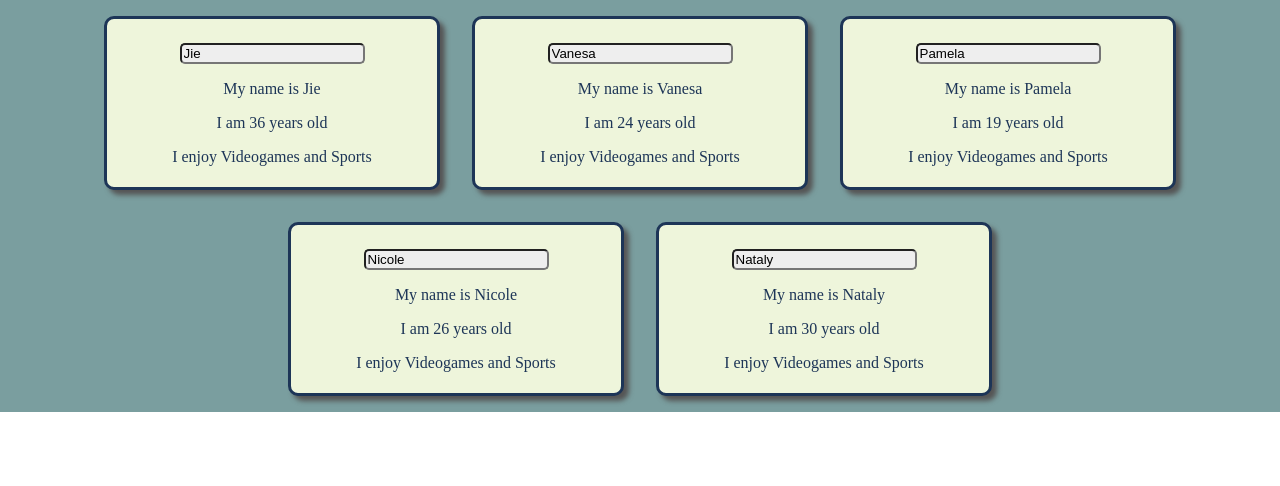
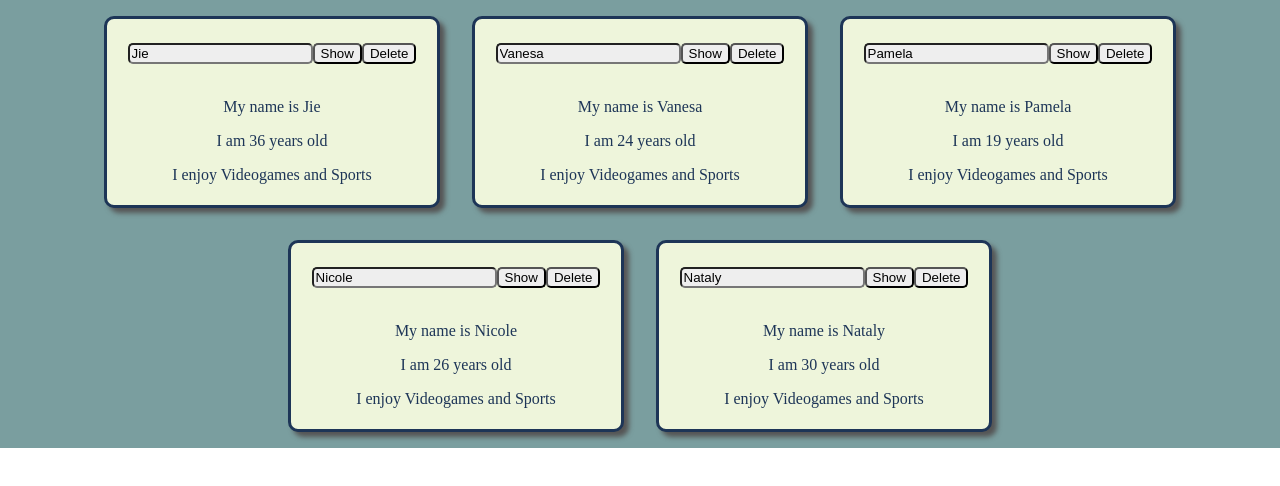
Before and after one commit to beracho/react-course, a React (Create React App) app: page / in a window 1280 px wide. Shown: the top 486 px of the page. Built offline with nearby package versions, Linux system fonts and the light colour scheme.

Commit message:
if and for in component display

```diff
--- a/src/App.js
+++ b/src/App.js
@@ -6,18 +6,56 @@ import './App.css';
 class App extends Component {
   state = {
     persons: [
-      { username: 'Jie', age: RandomAge(), description: 'I enjoy Videogames and Sports' },
-      { username: 'Vanesa', age: RandomAge(), description: 'I enjoy Videogames and Sports' },
-      { username: 'Pamela', age: RandomAge(), description: 'I enjoy Videogames and Sports' },
-      { username: 'Nicole', age: RandomAge(), description: 'I enjoy Videogames and Sports' },
-      { username: 'Nataly', age: RandomAge(), description: 'I enjoy Videogames and Sports' }
+      {
+        username: 'Jie',
+        age: RandomAge(),
+        description: 'I enjoy Videogames and Sports',
+        hidden: true
+      }, {
+        username: 'Vanesa',
+        age: RandomAge(),
+        description: 'I enjoy Videogames and Sports',
+        hidden: true
+      }, {
+        username: 'Pamela',
+        age: RandomAge(),
+        description: 'I enjoy Videogames and Sports',
+        hidden: true
+      }, {
+        username: 'Nicole',
+        age: RandomAge(),
+        description: 'I enjoy Videogames and Sports',
+        hidden: true
+      }, {
+        username: 'Nataly',
+        age: RandomAge(),
+        description: 'I enjoy Videogames and Sports',
+        hidden: true
+      }
     ]
   };
 
   NameChangedHandler = position => event => {
-    this.state.persons[position].username = event.target.value;
+    let auxPersons = [...this.state.persons]
+    auxPersons[position].username = event.target.value;
     this.setState({
-      persons: this.state.persons
+      persons:auxPersons
+    });
+  }
+
+  toggleContentHandler = (position) => {
+    let auxPersons = [...this.state.persons]
+    auxPersons[position].hidden = !this.state.persons[position].hidden;
+    this.setState({
+      persons: auxPersons
+    });
+  }
+
+  deleteItem = (personIndex) => {
+    const auxPersons = [...this.state.persons];
+    auxPersons.splice(personIndex, 1);
+    this.setState({
+      persons: auxPersons
     });
   }
 
@@ -34,60 +72,27 @@ class App extends Component {
       boxShadow: '5px 5px 5px #555'
     };
 
-    return (
+    let items = (
       <div className="App">
-        <div style={style}>
-          <UserInput
-            name={this.state.persons[0].username}
-            changed={this.NameChangedHandler}
-            position='0'/>
-          <UserOutput
-            name={this.state.persons[0].username}
-            age={this.state.persons[0].age}
-            description={this.state.persons[0].description}/>
+        {this.state.persons.map((person, index) => {
+          return <div style={style} key={index}>
+            <UserInput
+              name={person.username}
+              changed={this.NameChangedHandler}
+              hideShow={this.toggleContentHandler.bind(this, index)}
+              deleteItem={this.deleteItem.bind(this, index)}
+              position={index}/>
+            <UserOutput
+              name={person.username}
+              age={person.age}
+              description={person.description}
+              hide={person.hidden}/>
+          </div>
+        })}
         </div>
-        <div style={style}>
-          <UserInput
-            name={this.state.persons[1].username}
-            changed={this.NameChangedHandler}
-            position='1'/>
-          <UserOutput
-            name={this.state.persons[1].username}
-            age={this.state.persons[1].age}
-            description={this.state.persons[1].description}/>
-        </div>
-        <div style={style}>
-          <UserInput
-            name={this.state.persons[2].username}
-            changed={this.NameChangedHandler}
-            position='2'/>
-          <UserOutput
-            name={this.state.persons[2].username}
-            age={this.state.persons[2].age}
-            description={this.state.persons[2].description}/>
-        </div>
-        <div style={style}>
-          <UserInput
-            name={this.state.persons[3].username}
-            changed={this.NameChangedHandler}
-            position='3'/>
-          <UserOutput
-            name={this.state.persons[3].username}
-            age={this.state.persons[3].age}
-            description={this.state.persons[3].description}/>
-        </div>
-        <div style={style}>
-          <UserInput
-            name={this.state.persons[4].username}
-            changed={this.NameChangedHandler}
-            position='4'/>
-          <UserOutput
-            name={this.state.persons[4].username}
-            age={this.state.persons[4].age}
-            description={this.state.persons[4].description}/>
-        </div>
-      </div>
     );
+
+    return items;
   }
 }
 
--- a/src/UserInput/UserInput.js
+++ b/src/UserInput/UserInput.js
@@ -3,11 +3,16 @@ import './UserInput.css'
 
 function UserInput(props) {
     const style = {
-      padding: '18px 0 0 0'
+      padding: '18px 0 18px 0'
     };
+    let text = 'Show';
+    if (props.hidden)
+        text = 'Hide'
     return (
         <div style={style}>
             <input className='UserInput' type="text" onChange={props.changed(props.position)} value={props.name}/>
+            <button className='UserInput' onClick={props.hideShow}>{text}</button>
+            <button className='UserInput' onClick={props.deleteItem}>Delete</button>
         </div>
     )
 }
--- a/src/UserOutput/UserOutput.js
+++ b/src/UserOutput/UserOutput.js
@@ -2,13 +2,16 @@ import React from 'react'
 import './UserOutput.css'
 
 function UserOutput(props) {
-    return (
+    let content = null;
+    if(props.hide)
+        content =(
             <div className="UserOutput">
                 <p>My name is {props.name}</p>
                 <p>I am {props.age} years old</p>
                 <p>{props.description}</p>
             </div>
         )
+    return content;
 }
 
 export default UserOutput
```
Lines whose indentation alone changed are shown as unchanged.
